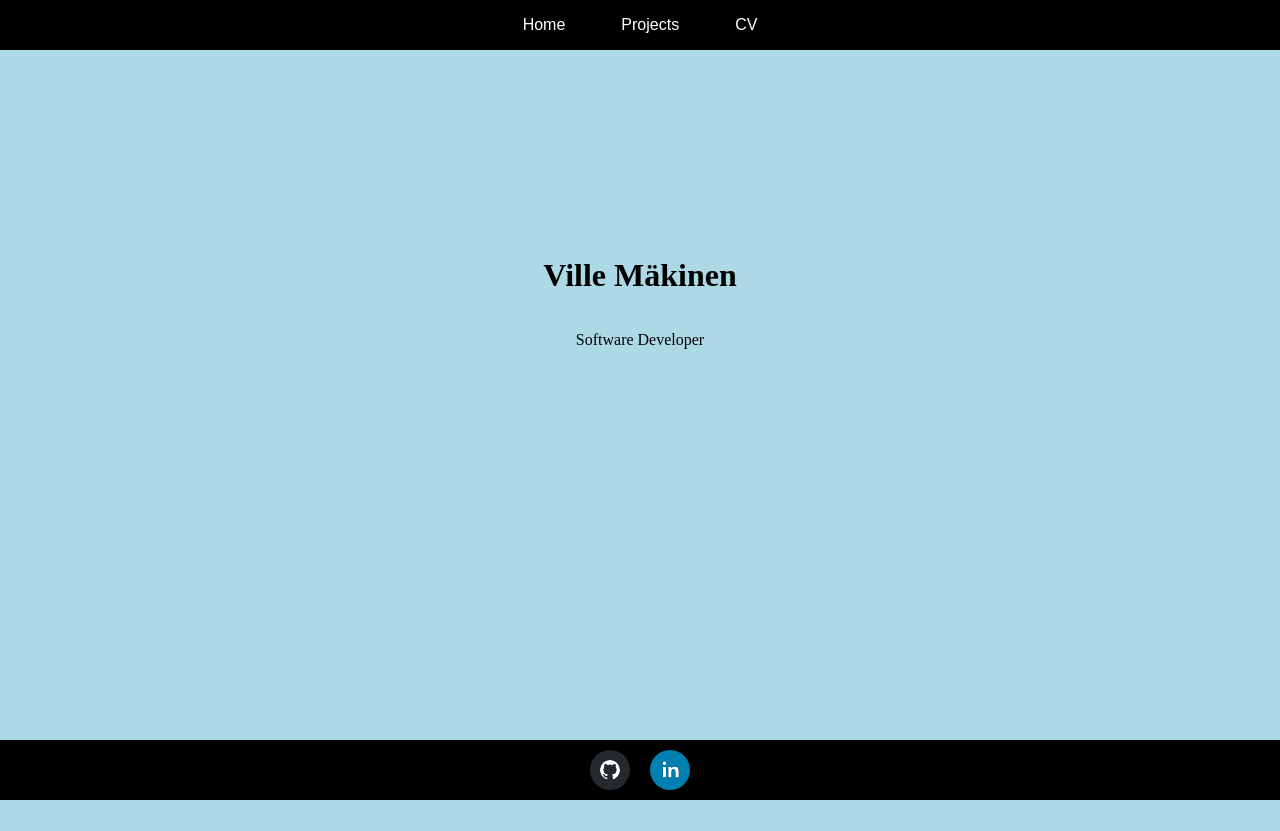
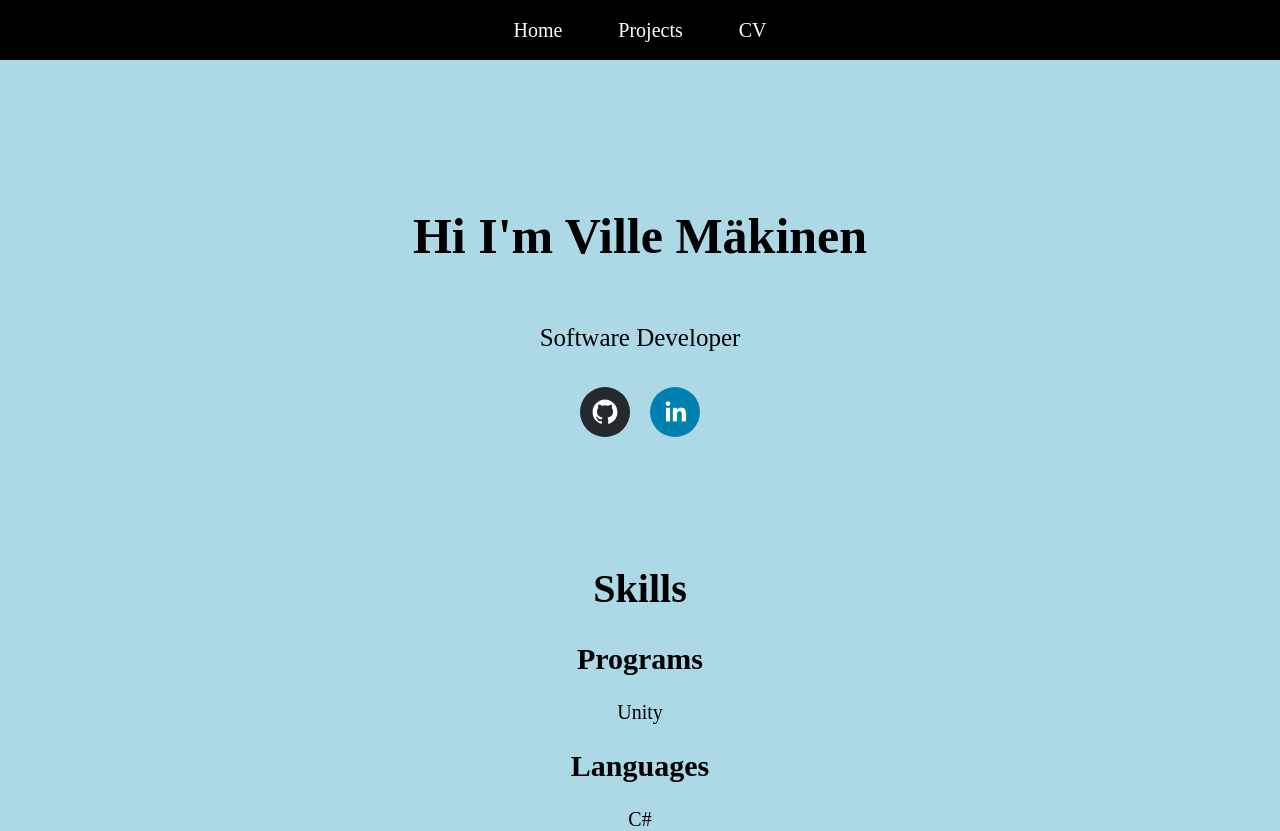
Before and after one commit to SekiMowi/portfolio, a React (Create React App) app: page / in a window 1280 px wide. Before the commit the page ends 800 px from the top, so only its background shows below. Built offline with nearby package versions, Linux system fonts and the light colour scheme.

Commit message:
removed footer and added stuff to homepage

```diff
--- a/src/components/footer/footer.module.scss
+++ b/src/components/footer/footer.module.scss
@@ -5,8 +5,7 @@ footer{
     width: 100%;
     display: flex;
     flex-direction: column;
-    align-items: center;
-
+    align-items:center;
 }
 footer p{
     color: white;
@@ -14,3 +13,8 @@ footer p{
     flex-direction: column;
     text-align: center;
 }
+.socialIcon{
+    margin: 10;
+    height: 40;
+    width: 40;
+}
--- a/src/components/footer/footer.tsx
+++ b/src/components/footer/footer.tsx
@@ -1,6 +1,5 @@
 import React from 'react'
-import styles from './footer.module.scss'
-import { SocialIcon } from 'react-social-icons';
+
 
 
 type FooterProps = {
@@ -9,12 +8,7 @@ type FooterProps = {
 
 const Footer: React.FC<FooterProps> = () => {
   return (
-    <footer className={styles.footer}>
-        <div>
-        <SocialIcon url="https://github.com/villemakinen27" style={{ margin: 10, height : 40 ,width: 40}} fgColor="#ffffff" />
-        <SocialIcon url="https://www.linkedin.com/in/villehmakinen/"style={{ margin: 10, height : 40 ,width: 40}} fgColor="#ffffff" />
-        </div>
-
+    <footer>
     </footer>
   )
 }
--- a/src/components/navbar/navbar.module.scss
+++ b/src/components/navbar/navbar.module.scss
@@ -1,20 +1,18 @@
 .navbar{
-    top: 0;
-    left: 0;
-    height: 50px;
-    width: 100%;
     text-align: center;
-    font-family: Arial, Helvetica, sans-serif;
+    font-family: 'Montserrat';
+    font-size: 20px;
     background-color:black;
 }
 
 .link{
     color: white;
-    padding: 16px 28px;
+    padding: 18.5px 28px;
     text-decoration: none;
     text-align: center;
     display:inline-block;
     transition-duration: 0.4s;
+
 }
 
 .link:hover{
--- a/src/components/sites/home/home.module.scss
+++ b/src/components/sites/home/home.module.scss
@@ -8,7 +8,26 @@
     justify-content: center;
     align-items: center;
     text-align: center;
+    font-size: 25px;
 }
 .about{
     color: black;
+    font-size: 25px;
 }
+.skills{
+    margin: 5px;
+    display: flex;
+    flex-direction: column;
+    justify-content: center;
+    align-items: center;
+    text-align: center;
+    font-size: 40px;
+}
+.skillsList{
+    display: flex;
+    flex-direction: column;
+    justify-content: center;
+    align-items: center;
+    text-align: center;
+    font-size: 20px;
+}
--- a/src/components/sites/home/home.tsx
+++ b/src/components/sites/home/home.tsx
@@ -1,5 +1,6 @@
 import React from 'react'
 import styles from './home.module.scss'
+import { SocialIcon } from 'react-social-icons';
 type HomeProps = {
 
 }
@@ -8,10 +9,25 @@ const Home: React.FC<HomeProps> = () => {
   return (
     <div className={styles.home}>
       <div className={styles.name}>
-        <h1>Ville Mäkinen</h1>
-        <div className={styles.about}>
-          <p>Software Developer</p>
-          </div>
+        <h1>Hi I'm Ville Mäkinen</h1>
+          <div className={styles.about}>
+            <p>Software Developer</p>
+            <SocialIcon url="https://github.com/villemakinen27" style={{ margin: 10, height : 50 ,width: 50}} fgColor="#ffffff" />
+            <SocialIcon url="https://www.linkedin.com/in/villehmakinen/"style={{ margin:10, height : 50 ,width: 50}} fgColor="#ffffff" />
+         </div>
+        </div>
+        <div>
+          <h1 className={styles.skills}>Skills</h1>
+            <li className={styles.skillsList}>
+              <h2>Programs</h2>
+                <span>
+                  Unity
+                </span>
+              <h2>Languages</h2>
+                <span>
+                  C#
+                </span>
+            </li>
         </div>
     </div>
   )
--- a/src/index.tsx
+++ b/src/index.tsx
@@ -20,7 +20,6 @@ root.render(
       <Route path='projects' element={<Projects/>}/>
       <Route path='cv' element={<Cv/>}/>
     </Routes>
-    <Footer/>
   </BrowserRouter>
 </React.StrictMode>
 );
```
